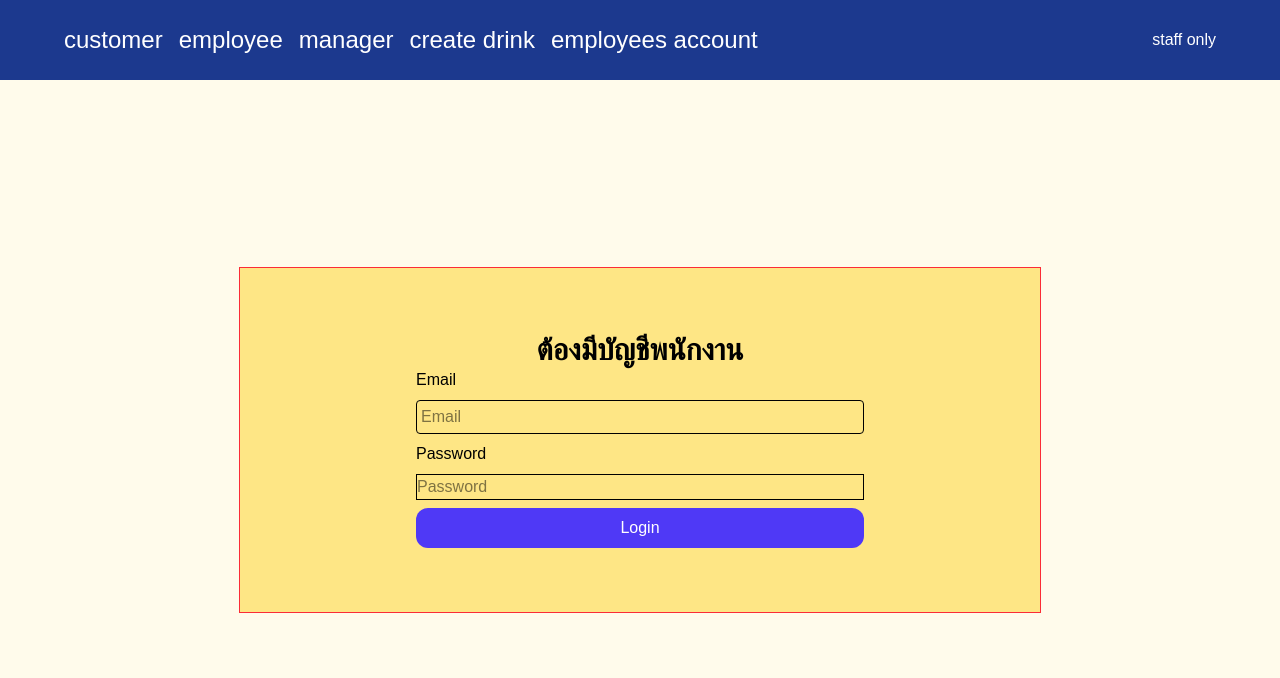
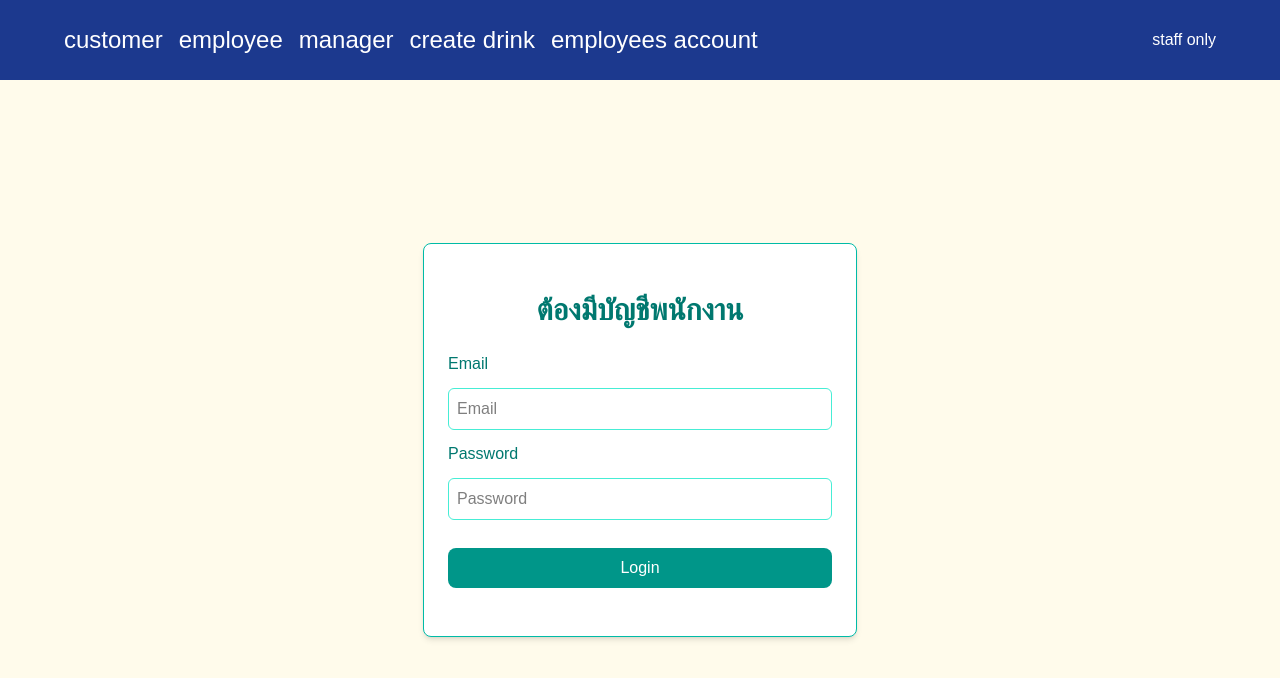
Before and after one commit to turtle1673/Final_Project, a Next.js app: page /login in a window 1280 px wide. Shown: the top 678 px of the page. Built offline with nearby package versions, Linux system fonts and the light colour scheme; no server answers.

Commit message:
เพิ่มข้อความแต่ละหน้าและ layout

```diff
--- a/app/custom/page.tsx
+++ /dev/null
@@ -1,6 +0,0 @@
-"use client"
-export default function customDrink() {
-  return (
-    <div>customDrink</div>
-  )
-}
--- /dev/null
+++ b/app/customer/page.tsx
@@ -0,0 +1,6 @@
+"use client"
+export default function customer() {
+  return (
+    <div>drink list</div>
+  )
+}
--- a/app/employee/page.tsx
+++ b/app/employee/page.tsx
@@ -1,7 +1,5 @@
-import React from 'react'
-
 export default function employee() {
   return (
-    <div>employee</div>
+    <div>order list</div>
   )
 }
--- a/app/login/page.tsx
+++ b/app/login/page.tsx
@@ -34,17 +34,20 @@ export default function LoginForm() {
 
   return (
     <>
-      <div className="bg-amber-200 border border-red-500 px-4 py-16 w-fit m-auto">
-        <p className="text-3xl font-semibold text-center">ต้องมีบัญชีพนักงาน</p>
+      <div className="bg-white border border-teal-500 px-6 py-12 w-fit m-auto rounded-lg shadow-md">
+  <p className="text-3xl font-semibold text-center text-teal-700 mb-6">
+    ต้องมีบัญชีพนักงาน
+  </p>
+
   <form
-          className="flex flex-col gap-2 w-3xl h-3xl items-center"
+    className="flex flex-col gap-3 w-96 items-center"
     onSubmit={handleLogin}
   >
-          <label className="w-md font-sans" htmlFor="email">
+    <label className="w-full font-medium text-teal-700" htmlFor="email">
       Email
     </label>
     <input
-            className="border w-md p-1 rounded-sm focus:outline-none"
+      className="border border-teal-300 w-full p-2 rounded-md focus:outline-none focus:ring-2 focus:ring-teal-500"
       name="email"
       id="email"
       type="email"
@@ -52,21 +55,23 @@ export default function LoginForm() {
       required
     />
 
-          {error ? <p className="text-red-500 w-md">{error}</p> : <></> }
-          <label className="w-md" htmlFor="password">
+    {error ? <p className="text-red-500 w-full">{error}</p> : null}
+
+    <label className="w-full font-medium text-teal-700" htmlFor="password">
       Password
     </label>
     <input
-            className="border w-md"
+      className="border border-teal-300 w-full p-2 rounded-md focus:outline-none focus:ring-2 focus:ring-teal-500"
       name="password"
       id="password"
       type="password"
       placeholder="Password"
       required
     />
+
     {loading ? (
       <button
-  className="flex items-center justify-center gap-2 text-white bg-indigo-600 rounded-xl w-md p-2"
+        className="flex items-center justify-center gap-2 text-white bg-teal-600 rounded-lg w-full p-2 mt-4 cursor-not-allowed"
         disabled
       >
         <svg
@@ -82,21 +87,23 @@ export default function LoginForm() {
             strokeWidth="4"
           ></circle>
           <path
-      className=""
             fill="currentColor"
             d="M4 12a8 8 0 018-8v4a4 4 0 00-4 4H4z"
           ></path>
         </svg>
         Processing…
       </button>
-
     ) : (
-            <button type="submit" className="text-white bg-indigo-600 rounded-xl w-md p-2">
+      <button
+        type="submit"
+        className="text-white bg-teal-600 hover:bg-teal-700 rounded-lg w-full p-2 mt-4 transition-colors"
+      >
         Login
       </button>
     )}
   </form>
 </div>
+
     </>
   );
 }
--- a/components/titleComponent/TitleTestNav.tsx
+++ b/components/titleComponent/TitleTestNav.tsx
@@ -4,7 +4,7 @@ import Link from "next/link"
 import SignOutButton from "../SignOutButton"
 
 const navItems = [
-  { name: 'customer', href: '/'},
+  { name: 'customer', href: '/customer'},
   { name: 'employee', href: '/employee'},
   { name: 'manager', href: '/manager'},
   { name: 'create drink', href: '/manager/create-drink'},
```
Also changed, not shown: app/customer/custom-drink/page.tsx (added), app/customer/layout.tsx (added), app/employee/layout.tsx (added), app/manager/layout.tsx (added). Lines whose indentation alone changed are shown as unchanged.
